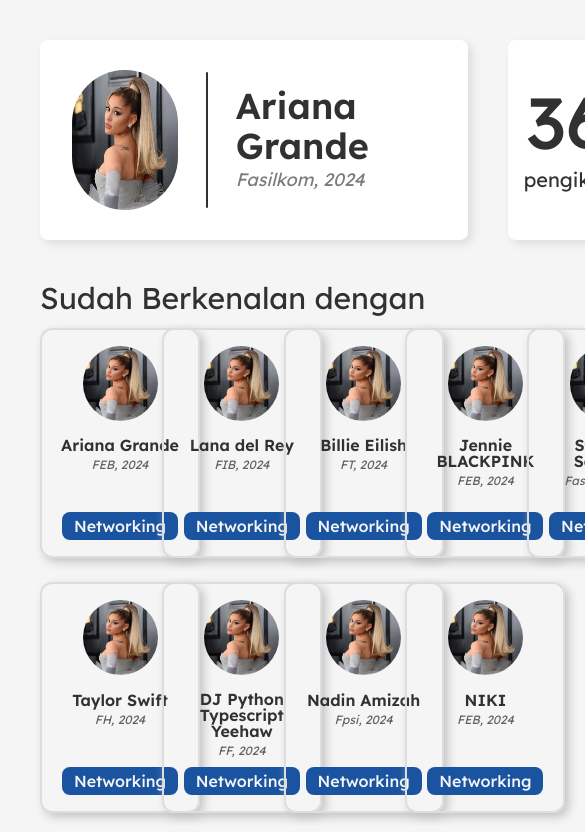
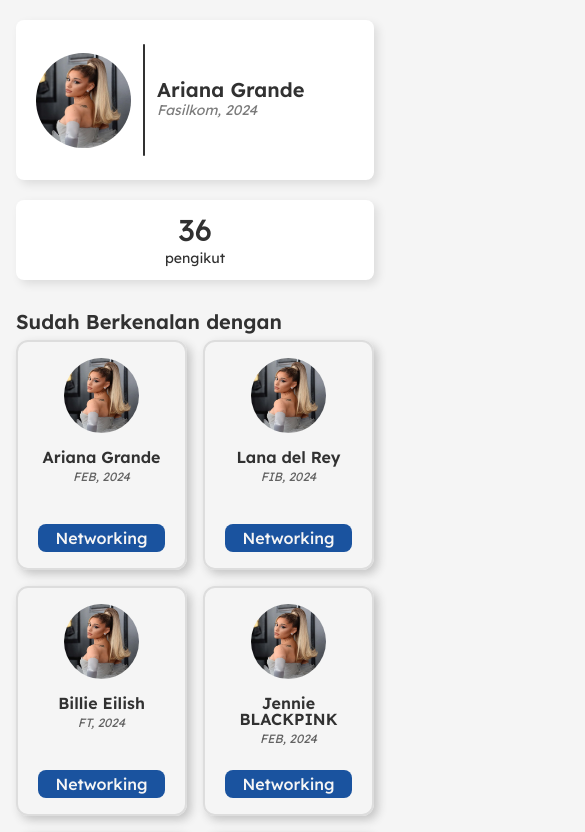
Before and after one commit to ppmb-kmbui/fe-ppmb-2025, a Next.js app: page /profil in a window 390 px wide. Shown: the top 832 px of the page, 585 px wide, since content can reach past the window. Built offline with nearby package versions, Linux system fonts and the light colour scheme; no server answers.

Commit message:
feat: Implement responsive UI for profil page

```diff
--- a/src/app/profil/page.tsx
+++ b/src/app/profil/page.tsx
@@ -42,10 +42,10 @@ const ProfilPage: React.FC = () => {
     ]
 
     return (
-        <div className="min-h-screen p-10 gap-10 flex flex-col">
-            <div className="flex flex-row gap-10">
-                <div className="flex w-[80%] flex-row bg-white rounded-lg p-8 gap-7 h-[200px] items-center shadow-custom">
-                    <div className="flex h-[140px] w-[140px]">
+        <div className="min-h-screen py-5 px-4 md:p-6 lg:p-10 gap-5 md:gap-10 flex flex-col">
+            <div className="flex flex-col md:flex-row gap-5 lg:gap-10">
+                <div className="flex w-full md:w-[70%] lg:w-[80%] flex-row bg-white rounded-lg py-6 px-5 md:py-8 lg:p-8 gap-3 md:gap-5 lg:gap-7 h-[160px] md:h-[200px] items-center shadow-custom">
+                    <div className="flex h-[95px] w-[95px] md:h-[140px] md:w-[140px]">
                         <Image
                             src={require("../../../public/image/ariana.jpg")}
                             alt={"Logo"}
@@ -58,20 +58,20 @@ const ProfilPage: React.FC = () => {
                     <div className="flex h-full min-w-[2px] bg-ppmb-800 rounded-lg"></div>
 
                     <div className="flex flex-col">
-                        <text className="text-4xl font-semibold text-ppmb-800">Ariana Grande</text>
-                        <text className="italic text-ppmb-500 text-lg">Fasilkom, 2024</text>
+                        <text className="text-xl md:text-3xl lg:text-4xl font-semibold text-ppmb-800 leading-none">Ariana Grande</text>
+                        <text className="italic text-ppmb-500 text-sm md:text-lg">Fasilkom, 2024</text>
                     </div>
                 </div>
 
-                <div className="w-[20%] flex flex-col rounded-lg p-8 bg-white h-[200px] items-center justify-center gap-2 shadow-custom">
-                    <text className="font-medium text-7xl">36</text>
-                    <text className="text-xl">pengikut</text>
+                <div className="w-full md:w-[30%] lg:w-[20%] flex flex-col rounded-lg p-3 md:p-8 bg-white md:h-[200px] items-center justify-center md:gap-2 shadow-custom">
+                    <text className="font-medium text-3xl md:text-5xl lg:text-7xl">36</text>
+                    <text className="text-sm md:text-xl">pengikut</text>
                 </div>
             </div>
 
-            <div className="flex flex-col gap-3">
-                <text className="font-crimson text-3xl">Sudah Berkenalan dengan</text>
-                <div className="grid grid-cols-5 gap-6">
+            <div className="flex flex-col gap-1 md:gap-3 mt-2">
+                <text className="text-xl md:text-2xl lg:text-3xl font-semibold">Sudah Berkenalan dengan</text>
+                <div className="grid grid-cols-2 md:grid-cols-3 xl:grid-cols-5 gap-4 md:gap-6">
                     {DATA.map((data, key) => (
                         <UserCard key={key} {...data}/>
                     ))}
```
